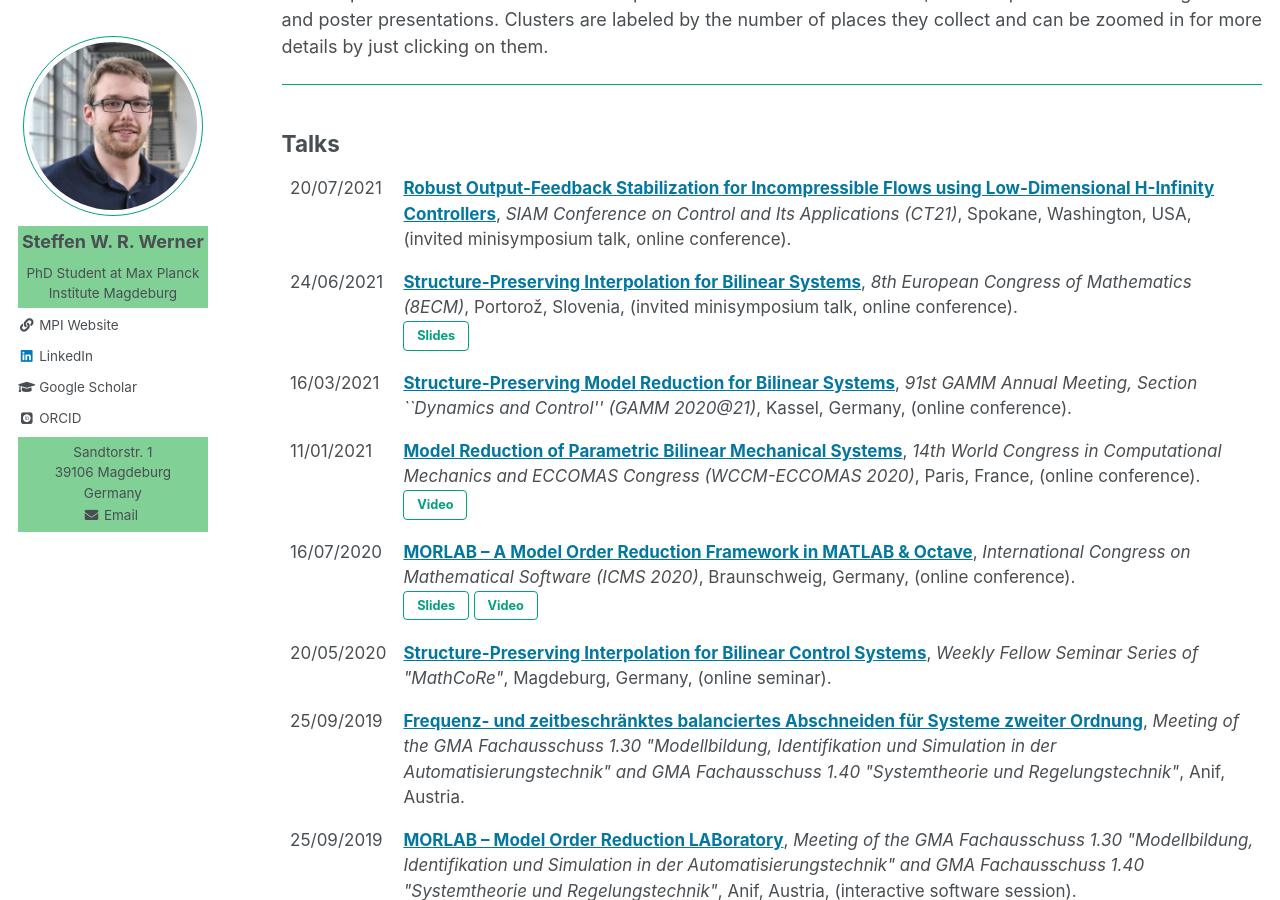
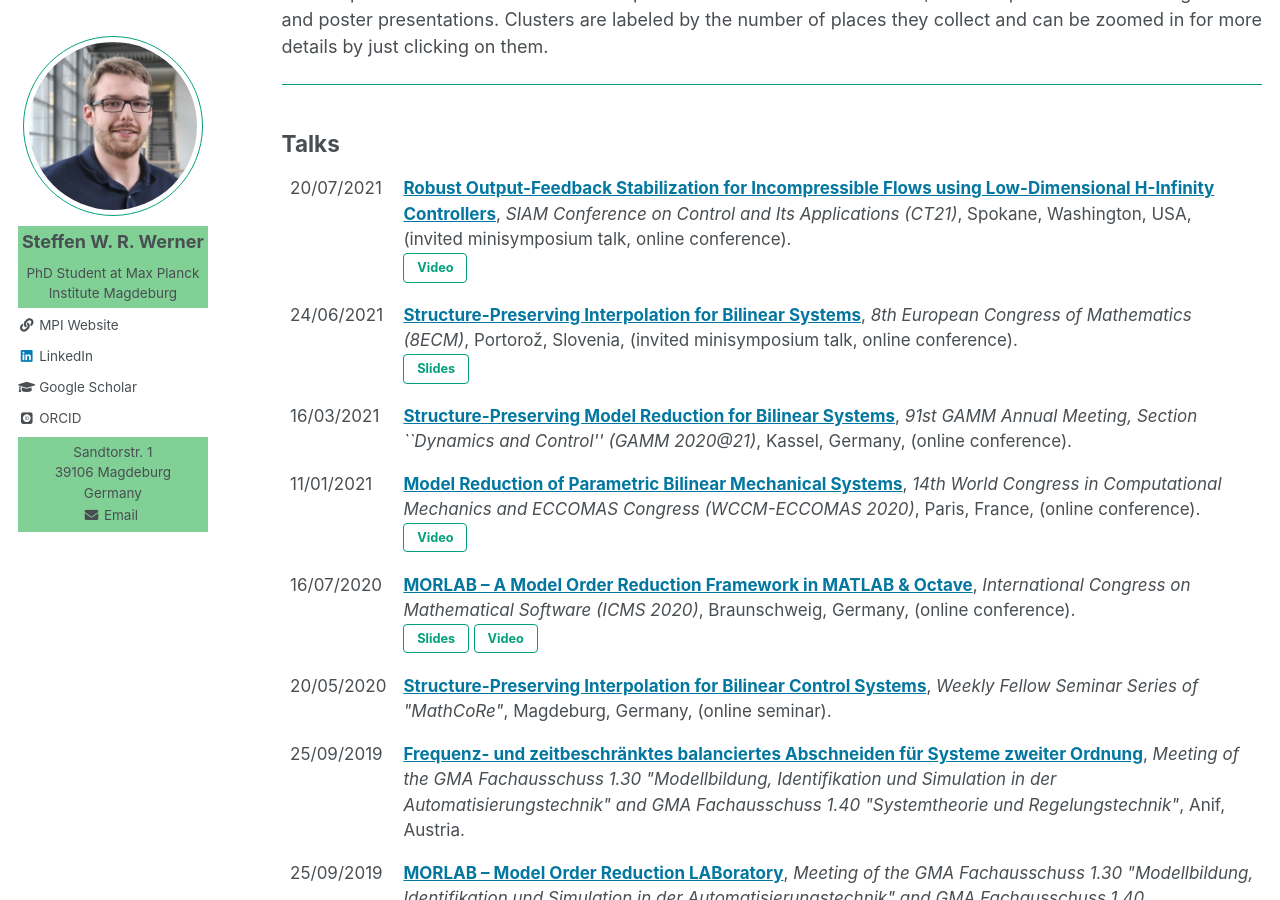
Before and after one commit to ninsteve/ninsteve.github.io, a Jekyll site: the page built from _pages/talks.md, in a window 1280 px wide and 900 px high, scrolled down 626 px. Built offline with Jekyll 4.4.1, drawn with Linux system fonts in a browser that asks for light colours; nearby versions of some CDN libraries; some web fonts are replaced.

Commit message:
Added video link for SIAM CT.

```diff
--- a/_pages/talks.md
+++ b/_pages/talks.md
@@ -41,7 +41,9 @@ author_profile: true
     <td>
     <strong><a target="blank_" href="https://meetings.siam.org/sess/dsp_talk.cfm?p=116595">Robust Output-Feedback Stabilization for Incompressible Flows using Low-Dimensional H-Infinity Controllers</a></strong>,
     <i>SIAM Conference on Control and Its Applications (CT21)</i>,
-    Spokane, Washington, USA, (invited minisymposium talk, online conference).
+    Spokane, Washington, USA, (invited minisymposium talk, online
+    conference).<br>
+    <a target="blank_" href="https://player.vimeo.com/video/566696356"><button class="btn btn--inverse">Video</button></a>
     </td>
   </tr>
   <tr>
```
